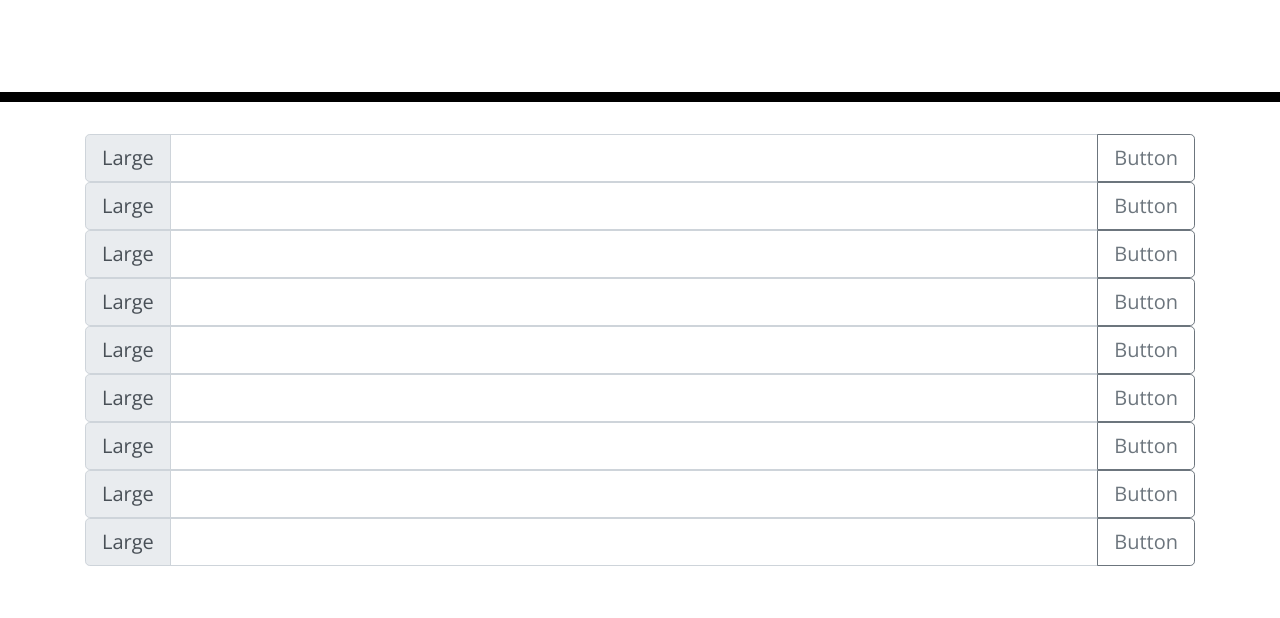
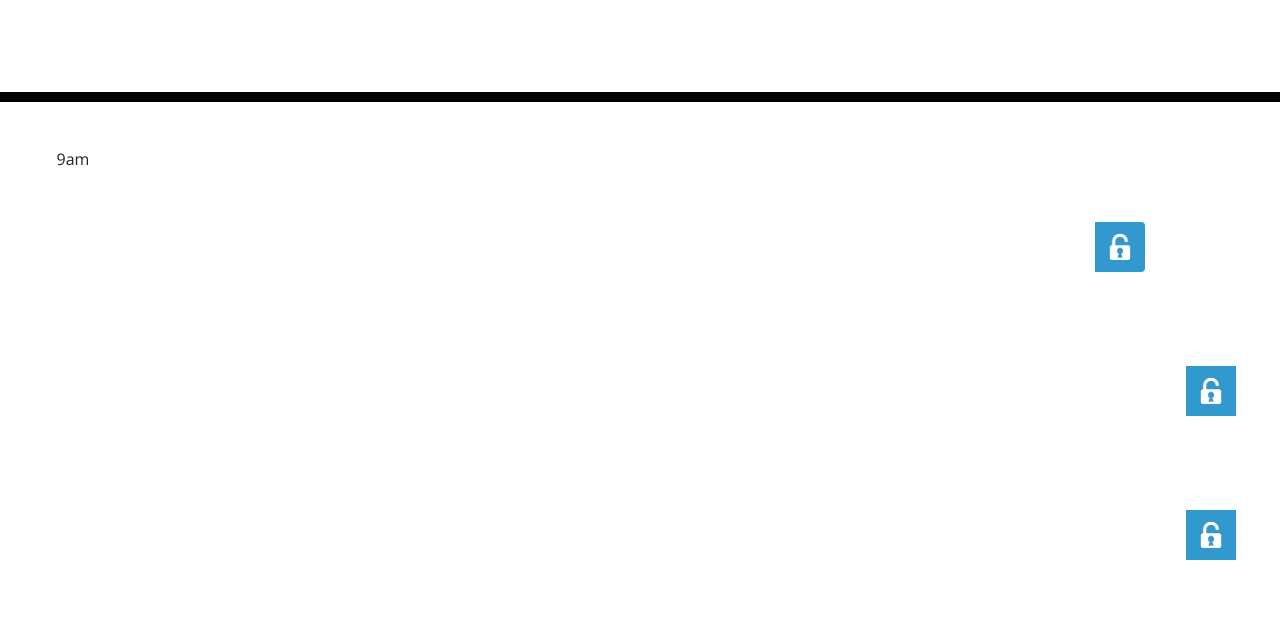
Before and after one commit to yoojeenkim/Work-Day-Planner, a plain HTML site: page index.html in a window 1280 px wide. Shown: the part 182-800 px from the top of the page. Drawn offline with nearby package versions, Linux system fonts and the light colour scheme; files that its build step writes are made by us from their sources.

Commit message:
added time blocks using grid layout, added js file

```diff
--- a/assets/css/style.css
+++ b/assets/css/style.css
@@ -69,3 +69,8 @@ textarea {
   font-size: 20px;
   transition: all 0.3s ease-in-out;
 }
+
+.img-fluid {
+  height: 50px;
+  width: 50px;
+}
--- a/index.html
+++ b/index.html
@@ -28,105 +28,107 @@
       <p class="lead d-flex justify-content-center">A simple calendar app for scheduling your work day</p>
       <p id="currentDay" class="lead d-flex justify-content-center"></p>
     </header>
-    <div class="container">
+    <div class="container-fluid justify-content-center">
       <!-- Timeblocks go here -->
-      <div class="input-group">
-        <div class="input-group input-group-lg">
-          <div class="input-group-prepend">
-            <span class="input-group-text" id="inputGroup-sizing-lg">Large</span>
+      <div class="row">
+        <div class="col-sm-1">
+          9am
         </div>
-          <input type="text" class="form-control" aria-label="Sizing example input" aria-describedby="inputGroup-sizing-lg">
-          <div class="input-group-append">
-            <button class="btn btn-outline-secondary" type="button" id="button-addon2">Button</button>
+        <div class="col-sm-4 col-md-6 col-lg-9">
+
         </div>
+        <div class="col-sm-1">
+          <button class="btn btn-default">
+            <img src="./assets/images/lock.jpg" alt="Responsive image" class="img-fluid rounded-right">
+          </button>
         </div>
+        <div class="col-sm-2">
+          <!-- 10am -->
         </div>
-      <div class="input-group">
-        <div class="input-group input-group-lg">
-          <div class="input-group-prepend">
-            <span class="input-group-text" id="inputGroup-sizing-lg">Large</span>
+        <div class="col-sm-4 col-md-6 col-lg-8">
+
         </div>
-          <input type="text" class="form-control" aria-label="Sizing example input" aria-describedby="inputGroup-sizing-lg">
-          <div class="input-group-append">
-            <button class="btn btn-outline-secondary" type="button" id="button-addon2">Button</button>
+        <div class="col-sm-2">
+          <button class="btn btn-default">
+            <img src="./assets/images/lock.jpg" alt="Responsive image" class="img-fluid">
+          </button>
         </div>
+        <div class="col-sm-2">
+          <!-- 11am -->
         </div>
+        <div class="col-sm-4 col-md-6 col-lg-8">
+
         </div>
-      <div class="input-group">
-        <div class="input-group input-group-lg">
-          <div class="input-group-prepend">
-            <span class="input-group-text" id="inputGroup-sizing-lg">Large</span>
+        <div class="col-sm-2">
+          <button class="btn btn-default">
+            <img src="./assets/images/lock.jpg" alt="Responsive image" class="img-fluid">
+          </button>
         </div>
-          <input type="text" class="form-control" aria-label="Sizing example input" aria-describedby="inputGroup-sizing-lg">
-          <div class="input-group-append">
-            <button class="btn btn-outline-secondary" type="button" id="button-addon2">Button</button>
+        <div class="col-sm-2">
+          <!-- 12pm -->
         </div>
+        <div class="col-sm-4 col-md-6 col-lg-8">
+
         </div>
+        <div class="col-sm-2">
+          <button class="btn btn-default">
+            <img src="./assets/images/lock.jpg" alt="Responsive image" class="img-fluid">
+          </button>
         </div>
-      <div class="input-group">
-        <div class="input-group input-group-lg">
-          <div class="input-group-prepend">
-            <span class="input-group-text" id="inputGroup-sizing-lg">Large</span>
+        <div class="col-sm-2">
+          <!-- 1pm -->
         </div>
-          <input type="text" class="form-control" aria-label="Sizing example input" aria-describedby="inputGroup-sizing-lg">
-          <div class="input-group-append">
-            <button class="btn btn-outline-secondary" type="button" id="button-addon2">Button</button>
+        <div class="col-sm-4 col-md-6 col-lg-8">
+
         </div>
+        <div class="col-sm-2">
+          <button class="btn btn-default">
+            <img src="./assets/images/lock.jpg" alt="Responsive image" class="img-fluid">
+          </button>
         </div>
+        <div class="col-sm-2">
+          <!-- 2pm -->
         </div>
-      <div class="input-group">
-        <div class="input-group input-group-lg">
-          <div class="input-group-prepend">
-            <span class="input-group-text" id="inputGroup-sizing-lg">Large</span>
+        <div class="col-sm-4 col-md-6 col-lg-8">
+
         </div>
-          <input type="text" class="form-control" aria-label="Sizing example input" aria-describedby="inputGroup-sizing-lg">
-          <div class="input-group-append">
-            <button class="btn btn-outline-secondary" type="button" id="button-addon2">Button</button>
+        <div class="col-sm-2">
+          <button class="btn btn-default">
+            <img src="./assets/images/lock.jpg" alt="Responsive image" class="img-fluid">
+          </button>
         </div>
+        <div class="col-sm-2">
+          <!-- 3pm -->
         </div>
+        <div class="col-sm-4 col-md-6 col-lg-8">
+
         </div>
-      <div class="input-group">
-        <div class="input-group input-group-lg">
-          <div class="input-group-prepend">
-            <span class="input-group-text" id="inputGroup-sizing-lg">Large</span>
+        <div class="col-sm-2">
+          <button class="btn btn-default">
+            <img src="./assets/images/lock.jpg" alt="Responsive image" class="img-fluid">
+          </button>
         </div>
-          <input type="text" class="form-control" aria-label="Sizing example input" aria-describedby="inputGroup-sizing-lg">
-          <div class="input-group-append">
-            <button class="btn btn-outline-secondary" type="button" id="button-addon2">Button</button>
+        <div class="col-sm-2">
+          <!-- 4pm -->
         </div>
+        <div class="col-sm-4 col-md-6 col-lg-8">
+
         </div>
+        <div class="col-sm-2">
+          <button class="btn btn-default">
+            <img src="./assets/images/lock.jpg" alt="Responsive image" class="img-fluid">
+          </button>
         </div>
-      <div class="input-group">
-        <div class="input-group input-group-lg">
-          <div class="input-group-prepend">
-            <span class="input-group-text" id="inputGroup-sizing-lg">Large</span>
+        <div class="col-sm-2">
+          <!-- 5pm -->
         </div>
-          <input type="text" class="form-control" aria-label="Sizing example input" aria-describedby="inputGroup-sizing-lg">
-          <div class="input-group-append">
-            <button class="btn btn-outline-secondary" type="button" id="button-addon2">Button</button>
+        <div class="col-sm-4 col-md-6 col-lg-8">
+
         </div>
-        </div>
-      </div>
-      <div class="input-group">
-        <div class="input-group input-group-lg">
-          <div class="input-group-prepend">
-            <span class="input-group-text" id="inputGroup-sizing-lg">Large</span>
-          </div>
-          <input type="text" class="form-control" aria-label="Sizing example input" aria-describedby="inputGroup-sizing-lg">
-          <div class="input-group-append">
-            <button class="btn btn-outline-secondary" type="button" id="button-addon2">Button</button>
-          </div>
-        </div>
-      </div>
-      <div class="input-group">
-        <div class="input-group input-group-lg">
-          <div class="input-group-prepend">
-            <span class="input-group-text" id="inputGroup-sizing-lg">Large</span>
-          </div>
-          <input type="text" class="form-control" aria-label="Sizing example input" aria-describedby="inputGroup-sizing-lg">
-          <div class="input-group-append">
-            <button class="btn btn-outline-secondary" type="button" id="button-addon2">Button</button>
-          </div>
+        <div class="col-sm-2">
+          <button class="btn btn-default">
+            <img src="./assets/images/lock.jpg" alt="Responsive image" class="img-fluid">
+          </button>
         </div>
       </div>
     </div>
```
Also changed, not shown: assets/images/lock.jpg (added), assets/js/script.js (added). Lines whose indentation alone changed are shown as unchanged.
